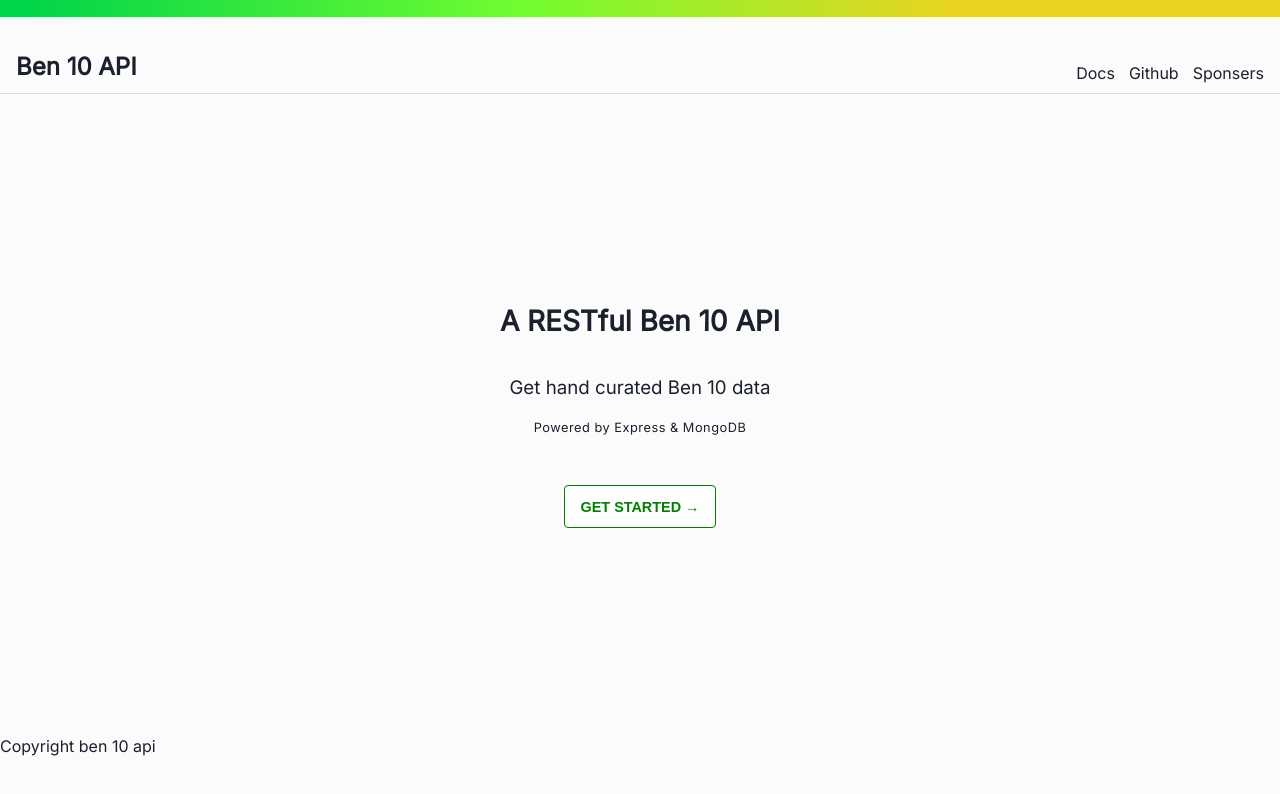
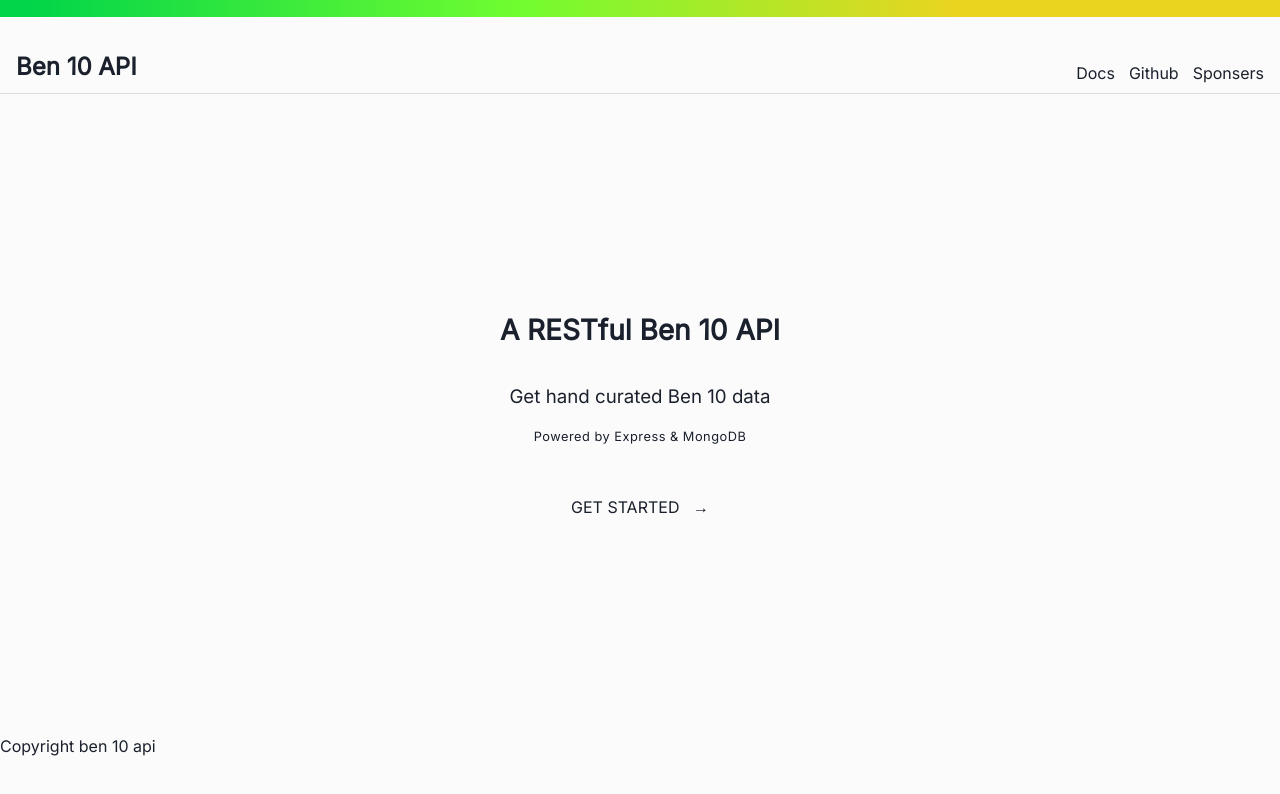
Before and after one commit to AyushSaini00/ben10-REST-API, a Next.js app: page / in a window 1280 px wide. Shown: the top 794 px of the page. Built offline with nearby package versions, Linux system fonts and the light colour scheme.

Commit message:
Improved: button

```diff
--- a/pages/index.js
+++ b/pages/index.js
@@ -1,4 +1,5 @@
 import Head from 'next/head'
+import Link from 'next/link'
 import styles from '../styles/Home.module.css'
 
 export default function Home() {
@@ -7,11 +8,15 @@
     <div className="home">
       <h1>A RESTful Ben 10 API</h1>
       <h3>Get hand curated Ben 10 data</h3>
-      <p>Powered by Express & MongoDB</p>
+      <p>
+        Powered by <span className="highlight">Express</span> & <span className="highlight">MongoDB</span>
+      </p>
     </div>
-    <button>
-      GET STARTED →
-    </button>
+    <Link href="/docs">
+      <a className="btn">
+        GET STARTED &nbsp; →
+      </a>
+    </Link>
     </section>
   )
 }
```
